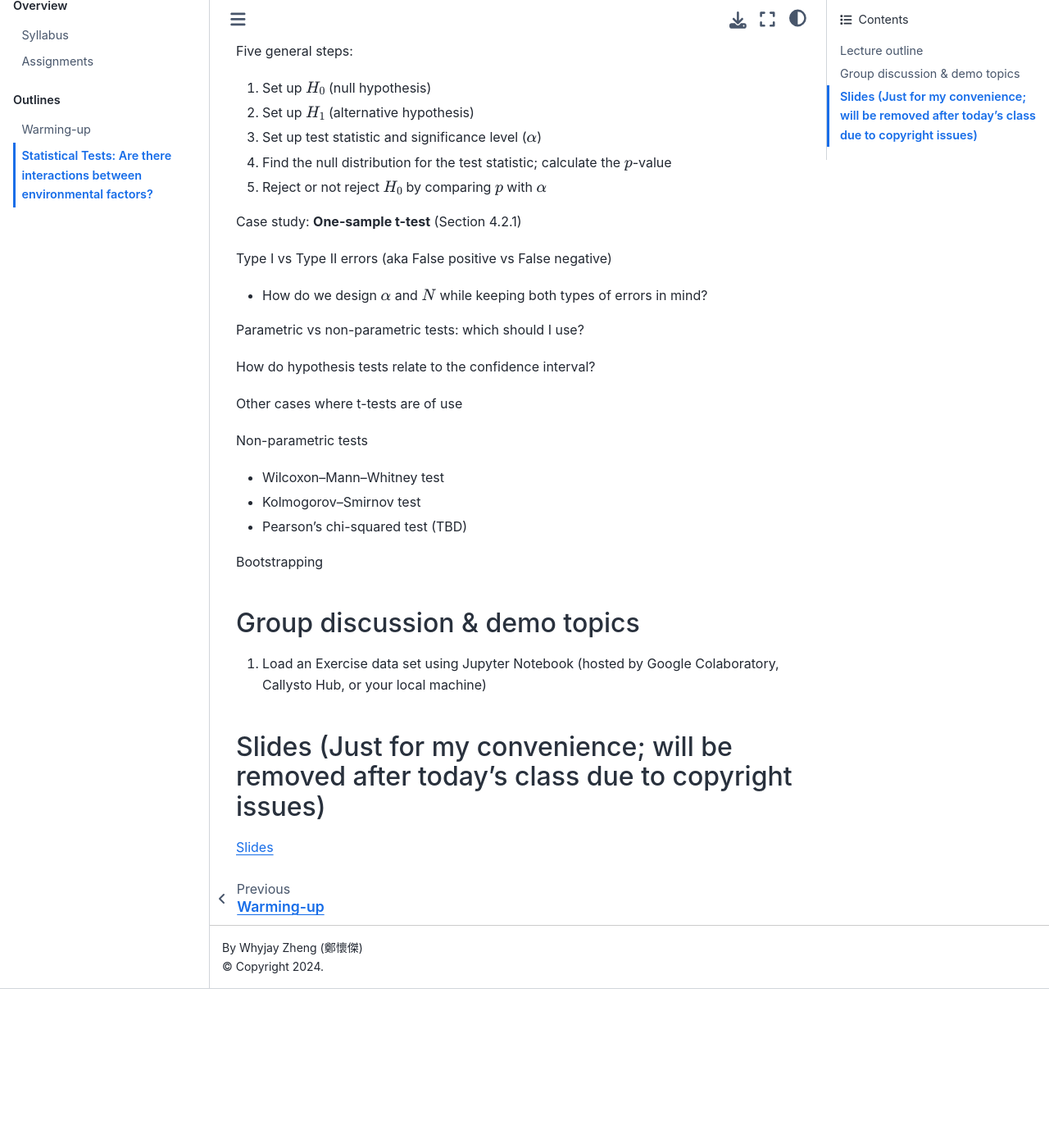
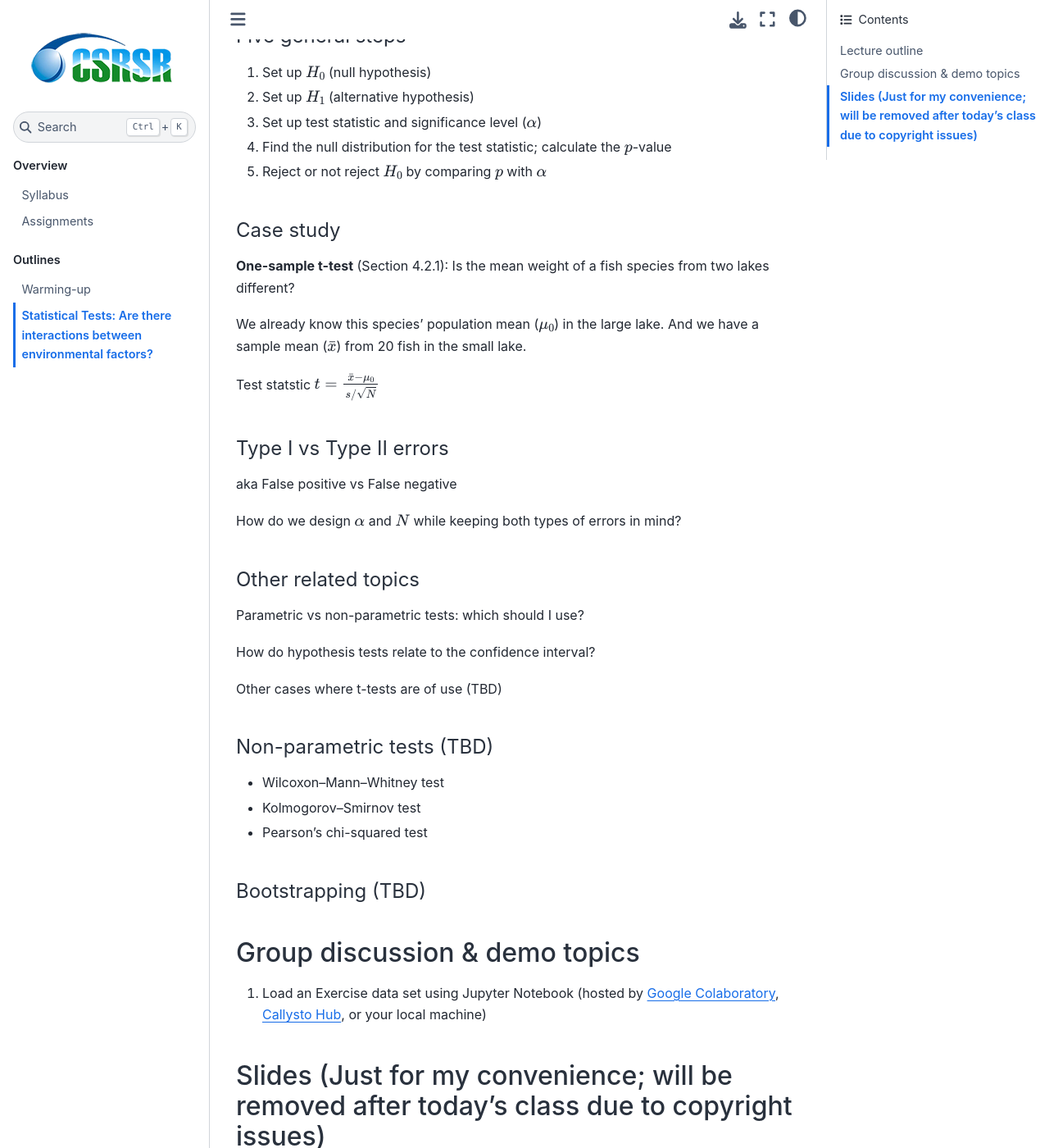
Before and after one commit to whyjz/ncu-env-data-science-zhtw, a Jupyter Book: the page built from docs/outlines/week2-3.md, in a window 1280 px wide and 1400 px high, scrolled down 1468 px. Shown: the whole window at 82% size. Built offline with Jupyter Book 1.0.4 settings and Sphinx 7.4.7 and the Sphinx Book theme 1.1.4, drawn with Linux system fonts in a browser that asks for light colours; before the commit the page ends 2674 px from its top, so only the background shows below that.

Commit message:
Update week2-3

```diff
--- a/docs/outlines/week2-3.md
+++ b/docs/outlines/week2-3.md
@@ -29,42 +29,49 @@
 
 ### More about probability distributions
 
-Gaussian: many distributions converge to this thanks to the central limit theory
-
-Poisson distribution (let's check Q5 in worksheet #1)
-
-Student t-distribution: Bounded to the mean
-
-Chi-squared ($\Chi^2$) distribution: Bounded to the square of the Gaussians
+- Gaussian: many distributions converge to this thanks to the central limit theory
+- Poisson distribution (let's check Q5 in worksheet #1)
+- Student t-distribution: Bounded to the mean
+- Chi-squared ($\chi^2$) distribution: Bounded to the square of the Gaussians
 
 ### Hypothesis testing
 
 When to use hypothesis testing?
 
-Five general steps:
+#### Five general steps
 1. Set up $H_0$ (null hypothesis)
 2. Set up $H_1$ (alternative hypothesis)
 3. Set up test statistic and significance level ($\alpha$)
 4. Find the null distribution for the test statistic; calculate the $p$-value
 5. Reject or not reject $H_0$ by comparing $p$ with $\alpha$
 
-Case study: **One-sample t-test** (Section 4.2.1)
+#### Case study
+**One-sample t-test** (Section 4.2.1): Is the mean weight of a fish species from two lakes different?
 
-Type I vs Type II errors (aka False positive vs False negative)
-- How do we design $\alpha$ and $N$ while keeping both types of errors in mind?
+We already know this species' population mean ($\mu_0$) in the large lake. And we have a sample mean ($\bar{x}$) from 20 fish in the small lake.
+
+Test statstic $t = \frac{\bar{x} - \mu_0}{s / \sqrt{N}}$
+
+#### Type I vs Type II errors
+
+aka False positive vs False negative
+
+How do we design $\alpha$ and $N$ while keeping both types of errors in mind?
+
+#### Other related topics
 
 Parametric vs non-parametric tests: which should I use?
 
 How do hypothesis tests relate to the confidence interval?
 
-Other cases where t-tests are of use
+Other cases where t-tests are of use (TBD)
 
-Non-parametric tests
+#### Non-parametric tests (TBD)
 - Wilcoxon–Mann–Whitney test
 - Kolmogorov–Smirnov test
-- Pearson's chi-squared test (TBD)
+- Pearson's chi-squared test
 
-Bootstrapping
+#### Bootstrapping (TBD)
 
 <!-- Do you think an inflated die is fair? How to test it?
 
@@ -80,7 +87,7 @@
 
 ## Group discussion & demo topics
 
-1. Load an Exercise data set using Jupyter Notebook (hosted by Google Colaboratory, Callysto Hub, or your local machine)
+1. Load an Exercise data set using Jupyter Notebook (hosted by [Google Colaboratory](https://colab.google/), [Callysto Hub](https://www.callysto.ca/), or your local machine)
 
 ## Slides (Just for my convenience; will be removed after today's class due to copyright issues)
 
```
